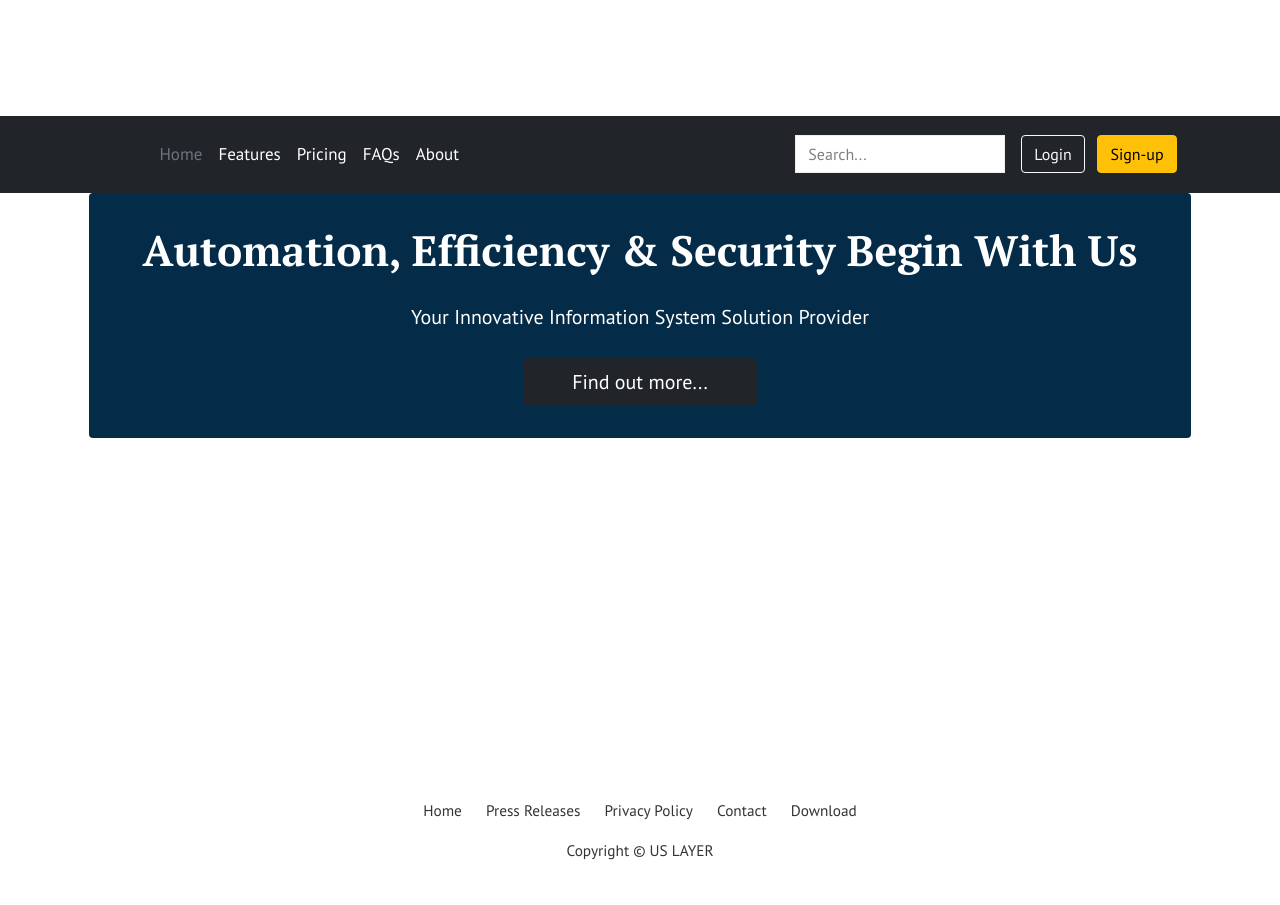
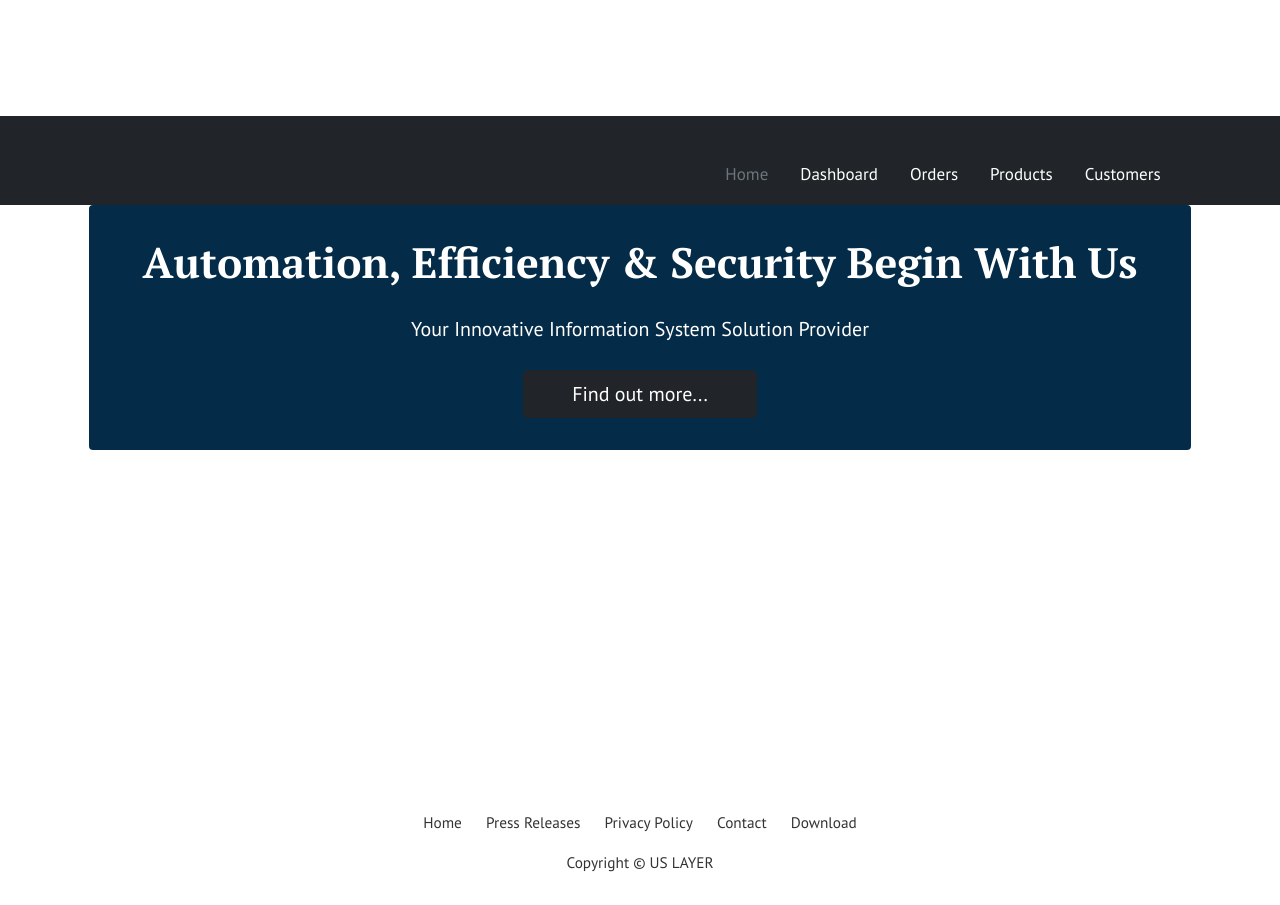
Before and after one commit to uslayer/uslayer.github.io, a Jekyll site: the page built from index.html, in a window 1280 px wide. Built offline with Jekyll 4.4.1, drawn with Linux system fonts in a browser that asks for light colours; the list of posts is cut into pages by our own code.

Commit message:
Update nav.html

```diff
--- a/_includes/nav.html
+++ b/_includes/nav.html
@@ -1,26 +1,42 @@
-<header class="p-3 bg-dark text-white">
-    <div class="container">
-      <div class="d-flex flex-wrap align-items-center justify-content-center justify-content-lg-start">
-        <a href="/" class="d-flex align-items-center mb-2 mb-lg-0 text-white text-decoration-none">
-          <svg class="bi me-2" width="40" height="32" role="img" aria-label="Bootstrap"><use xlink:href="#bootstrap"></use></svg>
-        </a>
+<div class="px-3 py-2 bg-dark text-white">
+      <div class="container">
+        <div class="d-flex flex-wrap align-items-center justify-content-center justify-content-lg-start">
+          <a href="/" class="d-flex align-items-center my-2 my-lg-0 me-lg-auto text-white text-decoration-none">
+            <svg class="bi me-2" width="40" height="32" role="img" aria-label="Bootstrap"><use xlink:href="#bootstrap"></use></svg>
+          </a>
 
-        <ul class="nav col-12 col-lg-auto me-lg-auto mb-2 justify-content-center mb-md-0">
-          <li><a href="#" class="nav-link px-2 text-secondary">Home</a></li>
-          <li><a href="#" class="nav-link px-2 text-white">Features</a></li>
-          <li><a href="#" class="nav-link px-2 text-white">Pricing</a></li>
-          <li><a href="#" class="nav-link px-2 text-white">FAQs</a></li>
-          <li><a href="#" class="nav-link px-2 text-white">About</a></li>
-        </ul>
-
-        <form class="col-12 col-lg-auto mb-3 mb-lg-0 me-lg-3">
-          <input type="search" class="form-control form-control-dark" placeholder="Search..." aria-label="Search">
-        </form>
-
-        <div class="text-end">
-          <button type="button" class="btn btn-outline-light me-2">Login</button>
-          <button type="button" class="btn btn-warning">Sign-up</button>
+          <ul class="nav col-12 col-lg-auto my-2 justify-content-center my-md-0 text-small">
+            <li>
+              <a href="#" class="nav-link text-secondary">
+                <svg class="bi d-block mx-auto mb-1" width="24" height="24"><use xlink:href="#home"></use></svg>
+                Home
+              </a>
+            </li>
+            <li>
+              <a href="#" class="nav-link text-white">
+                <svg class="bi d-block mx-auto mb-1" width="24" height="24"><use xlink:href="#speedometer2"></use></svg>
+                Dashboard
+              </a>
+            </li>
+            <li>
+              <a href="#" class="nav-link text-white">
+                <svg class="bi d-block mx-auto mb-1" width="24" height="24"><use xlink:href="#table"></use></svg>
+                Orders
+              </a>
+            </li>
+            <li>
+              <a href="#" class="nav-link text-white">
+                <svg class="bi d-block mx-auto mb-1" width="24" height="24"><use xlink:href="#grid"></use></svg>
+                Products
+              </a>
+            </li>
+            <li>
+              <a href="#" class="nav-link text-white">
+                <svg class="bi d-block mx-auto mb-1" width="24" height="24"><use xlink:href="#people-circle"></use></svg>
+                Customers
+              </a>
+            </li>
+          </ul>
         </div>
       </div>
     </div>
-  </header>
```
